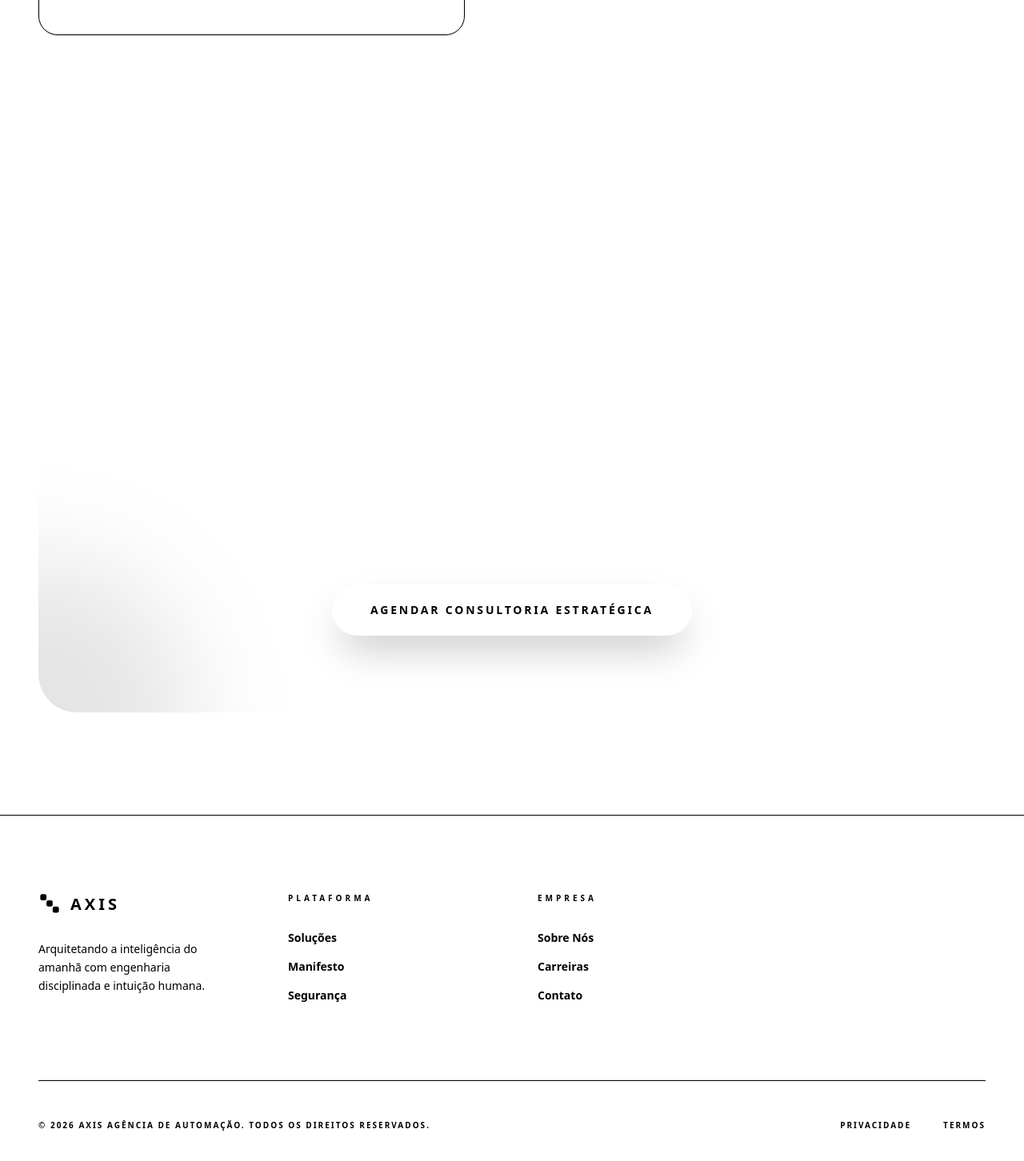
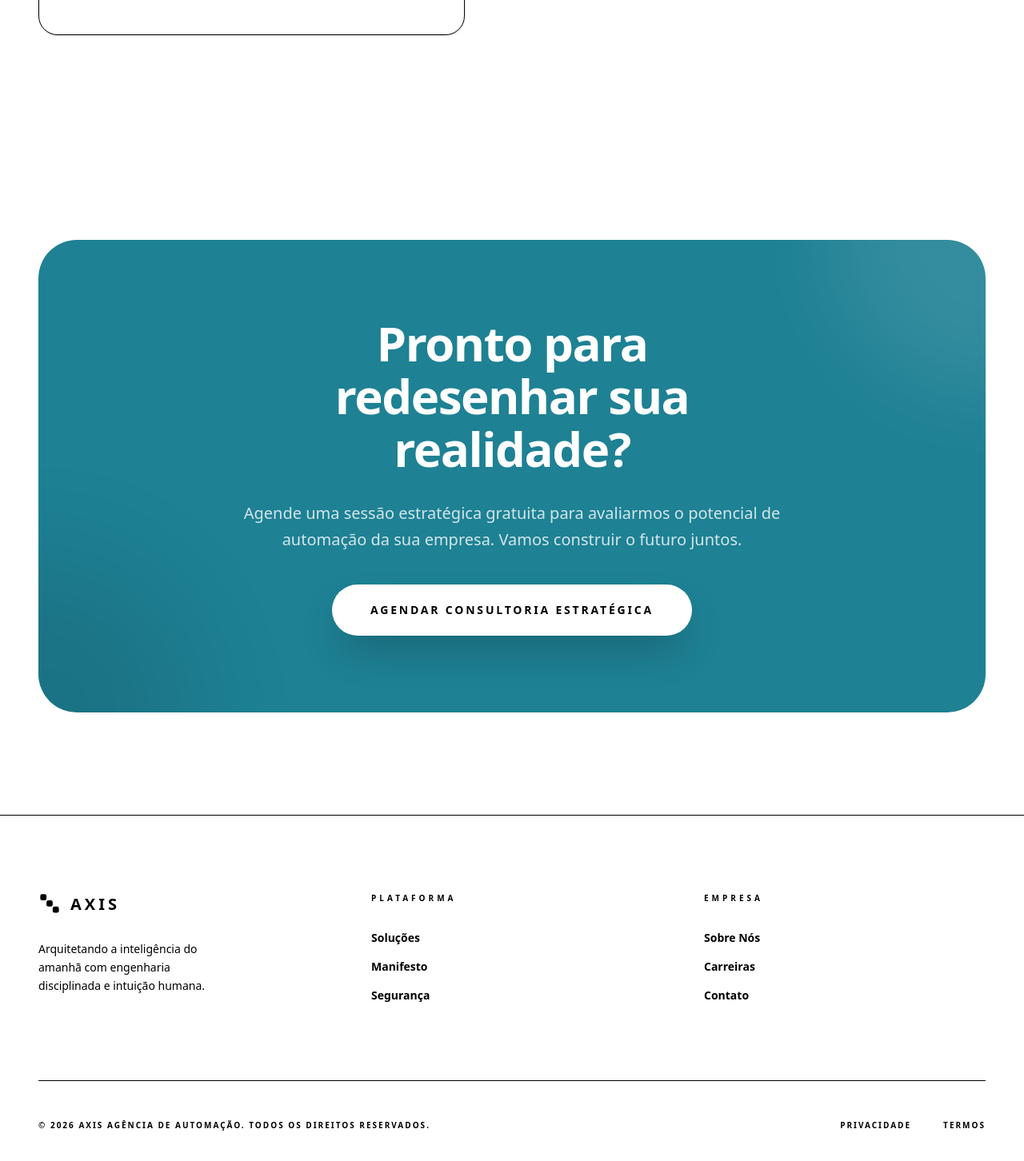
Before and after one commit to verezeeee/axisLP, a React (Vite) app: page / in a window 1280 px wide. Shown: the part 6478-7930 px from the top of the page at 80% size. Built offline with nearby package versions, Linux system fonts and the light colour scheme.

Commit message:
-fix sessions

```diff
--- a/src/components/CTASection.tsx
+++ b/src/components/CTASection.tsx
@@ -5,7 +5,7 @@ export const CTASection: React.FC = () => {
   return (
     <section className="py-32 bg-white">
       <div className="max-w-[1280px] mx-auto px-6 md:px-12">
-        <div className="bg-primary p-12 md:p-24 rounded-[3rem] relative overflow-hidden group text-center flex flex-col items-center gap-10">
+        <div className="bg-[#1e8194] p-12 md:p-24 rounded-[3rem] relative overflow-hidden group text-center flex flex-col items-center gap-10">
           <div className="relative z-10 max-w-2xl mx-auto flex flex-col gap-8">
             <h2 className="text-4xl md:text-6xl font-extrabold text-white tracking-tight leading-[1.1]">
               Pronto para redesenhar sua realidade?
--- a/src/components/Footer.tsx
+++ b/src/components/Footer.tsx
@@ -6,7 +6,7 @@ export const Footer: React.FC = () => {
   return (
     <footer className="bg-white border-t border-neutral-grey pt-24 pb-12">
       <div className="max-w-[1400px] mx-auto px-6 md:px-12">
-        <div className="grid grid-cols-1 md:grid-cols-2 lg:grid-cols-4 gap-16 mb-24">
+        <div className="grid grid-cols-1 md:grid-cols-2 lg:grid-cols-3 gap-16 mb-24">
           <div className="flex flex-col gap-8">
             <div className="flex items-center gap-3 text-neutral-charcoal">
               <Logo size="small" />
```
